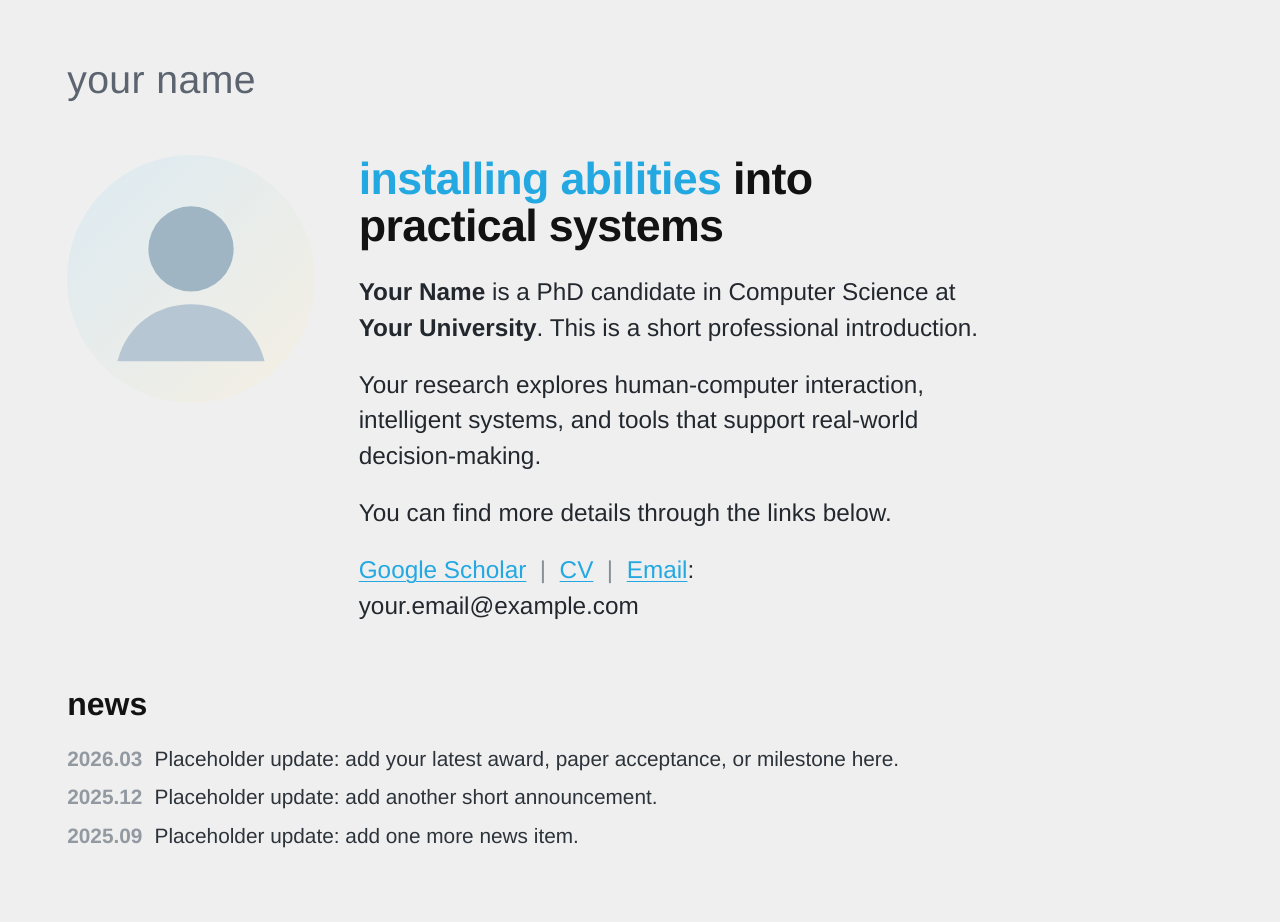
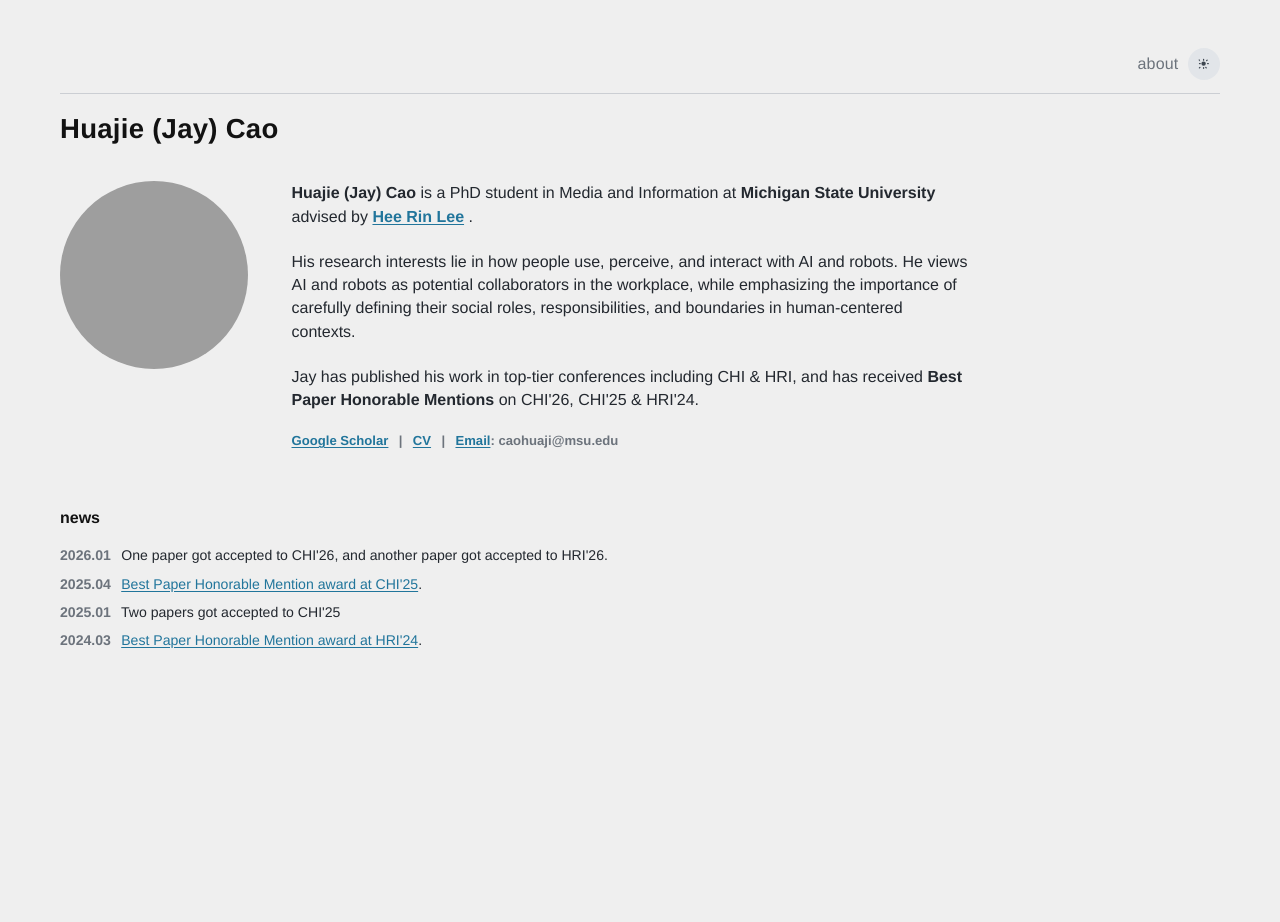
Before and after one commit to Jay990108/my-website, a Jekyll site: the page built from docs/editing-guide.md, in a window 1280 px wide. Built offline with Jekyll 4.4.1, drawn with Linux system fonts in a browser that asks for light colours; our own code applies the rules of GitHub Pages for plain Markdown files; after the commit the page ends 900 px from its top, so only the background shows below that; grey boxes are pictures that could not be loaded.

Commit message:
Update website content and styling

````diff
--- a/_data/site.yml
+++ b/_data/site.yml
@@ -1,31 +1,34 @@
-name: Your Name
-photo: /assets/images/profile-placeholder.svg
-intro_title_highlight: installing abilities
-intro_title_rest: into practical systems
+name: Huajie (Jay) Cao
+photo: /assets/images/profile.jpg
+
 
 intro_paragraphs:
-  - "<strong>Your Name</strong> is a PhD candidate in Computer Science at <strong>Your University</strong>. This is a short professional introduction."
-  - "Your research explores human-computer interaction, intelligent systems, and tools that support real-world decision-making."
-  - "You can find more details through the links below."
+  - "<strong>Huajie (Jay) Cao</strong> is a PhD student in Media and Information at <strong>Michigan State University</strong> advised by <a href='https://www.heerinlee.com/' target='_blank' rel='noopener noreferrer'><span class='hl'>Hee Rin Lee</span></a>
+."
+  - "His research interests lie in how people use, perceive, and interact with AI and robots. He views AI and robots as potential collaborators in the workplace, while emphasizing the importance of carefully defining their social roles, responsibilities, and boundaries in human-centered contexts."
+  - "Jay has published his work in top-tier conferences including CHI & HRI, and has received <strong>Best Paper Honorable Mentions</strong> on CHI'26, CHI'25 & HRI'24."
 
 links:
-  scholar:
-    label: Google Scholar
-    url: "https://scholar.google.com/"
   cv:
     label: CV
     url: "/assets/files/cv.pdf"
+  scholar:
+    label: Google Scholar
+    url: "https://scholar.google.com/citations?hl=zh-CN&user=4mBlvCcAAAAJ"
+
   email:
     label: Email
-    url: "mailto:your.email@example.com"
-    text: "your.email@example.com"
+    url: "mailto:caohuaji@msu.edu"
+    text: "caohuaji@msu.edu"
 
 news:
   title: news
   items:
-    - date: "2026.03"
-      text: "Placeholder update: add your latest award, paper acceptance, or milestone here."
-    - date: "2025.12"
-      text: "Placeholder update: add another short announcement."
-    - date: "2025.09"
-      text: "Placeholder update: add one more news item."
+    - date: "2026.01"
+      text: "One paper got accepted to CHI'26, and another paper got accepted to HRI'26."
+    - date: "2025.04"
+      text: "<a href='https://dl.acm.org/doi/full/10.1145/3706598.3713254' target='_blank' rel='noopener noreferrer'>Best Paper Honorable Mention award at CHI'25</a>."
+    - date: "2025.01"
+      text: "Two papers got accepted to CHI'25"
+    - date: "2024.03"
+      text: "<a href='https://dl.acm.org/doi/abs/10.1145/3610977.3634967' target='_blank' rel='noopener noreferrer'>Best Paper Honorable Mention award at HRI'24</a>."
--- a/_layouts/default.html
+++ b/_layouts/default.html
@@ -6,10 +6,23 @@
     <title>{{ site.data.site.name }} | {{ page.title }}</title>
     <meta name="description" content="{{ site.description }}">
     <link rel="stylesheet" href="{{ '/assets/css/style.css' | relative_url }}">
+    <script defer src="{{ '/assets/js/theme-toggle.js' | relative_url }}"></script>
   </head>
   <body>
     <main class="page">
+      <div class="top-row">
+        <div class="top-controls">
+          <p class="section-label">about</p>
+          <button class="theme-toggle" type="button" aria-label="Toggle color theme" title="Toggle color theme">
+            <svg class="theme-icon" viewBox="0 0 24 24" aria-hidden="true">
+              <path></path>
+            </svg>
+          </button>
+        </div>
+      </div>
+
       <header class="site-header">
+        <div class="name-rule"></div>
         <h1>{{ site.data.site.name }}</h1>
       </header>
 
@@ -19,10 +32,12 @@
         </div>
 
         <div class="hero-content">
-          <h2>
-            <span class="accent">{{ site.data.site.intro_title_highlight }}</span>
-            {{ site.data.site.intro_title_rest }}
-          </h2>
+          {% if site.data.site.intro_title_highlight or site.data.site.intro_title_rest %}
+            <h2>
+              <span class="accent">{{ site.data.site.intro_title_highlight }}</span>
+              {{ site.data.site.intro_title_rest }}
+            </h2>
+          {% endif %}
 
           {% for paragraph in site.data.site.intro_paragraphs %}
             <p>{{ paragraph }}</p>
@@ -41,14 +56,29 @@
 
       <section class="news" aria-label="News">
         <h3>{{ site.data.site.news.title }}</h3>
+        {% assign sorted_news = site.data.site.news.items | sort: "date" | reverse %}
         <ul class="news-list">
-          {% for item in site.data.site.news.items %}
+          {% for item in sorted_news limit: 5 %}
             <li>
               <span class="news-date">{{ item.date }}</span>
               <span class="news-text">{{ item.text }}</span>
             </li>
           {% endfor %}
         </ul>
+
+        {% if sorted_news.size > 5 %}
+          <details class="news-more">
+            <summary>View all news</summary>
+            <ul class="news-list news-list-all">
+              {% for item in sorted_news offset: 5 %}
+                <li>
+                  <span class="news-date">{{ item.date }}</span>
+                  <span class="news-text">{{ item.text }}</span>
+                </li>
+              {% endfor %}
+            </ul>
+          </details>
+        {% endif %}
       </section>
     </main>
   </body>
--- a/assets/css/style.scss
+++ b/assets/css/style.scss
@@ -4,10 +4,27 @@
 :root {
   --bg: #efefef;
   --text: #121212;
+  --text-body: #23282f;
   --muted: #6c737c;
-  --accent: #23a8e1;
-  --accent-hover: #1678a4;
-  --max-width: 1320px;
+  --rule: #cbced3;
+  --toggle-bg: #e2e5e9;
+  --toggle-icon: #3e4650;
+  --accent: #21759b;
+  --accent-hover: #21759b;
+  --max-width: 1500px;
+  --content-width: 1160px;
+}
+
+[data-theme="dark"] {
+  --bg: #14181d;
+  --text: #e6ecf2;
+  --text-body: #d7dee6;
+  --muted: #9aa5b1;
+  --rule: #3a4652;
+  --toggle-bg: #232c35;
+  --toggle-icon: #e6ecf2;
+  --accent: #21759b;
+  --accent-hover: #21759b;
 }
 
 * {
@@ -25,28 +42,91 @@ body {
 .page {
   max-width: var(--max-width);
   margin: 0 auto;
-  padding: 3.2rem 4.2rem 4rem;
+  padding: 3rem 2.8rem 3.8rem;
+}
+
+.top-row {
+  display: flex;
+  align-items: center;
+  justify-content: flex-end;
+  max-width: var(--content-width);
+  margin-left: auto;
+  margin-right: auto;
+  margin-bottom: 0.8rem;
+}
+
+.top-controls {
+  display: inline-flex;
+  align-items: center;
+  gap: 0.6rem;
+}
+
+.section-label {
+  margin: 0;
+  color: var(--muted);
+  font-size: clamp(1rem, 0.9vw, 1.12rem);
+  font-weight: 400;
+  letter-spacing: 0.01em;
+}
+
+.theme-toggle {
+  width: 2rem;
+  height: 2rem;
+  padding: 0;
+  border: 0;
+  border-radius: 999px;
+  background: var(--toggle-bg);
+  display: inline-flex;
+  align-items: center;
+  justify-content: center;
+  cursor: pointer;
+  transition: transform 120ms ease;
+}
+
+.theme-toggle:hover {
+  transform: translateY(-1px);
+}
+
+.theme-icon {
+  width: 0.95rem;
+  height: 0.95rem;
+  fill: var(--toggle-icon);
+}
+
+.name-rule {
+  width: 100%;
+  height: 1px;
+  background: var(--rule);
+  margin-bottom: 0.9rem;
 }
 
 .site-header h1 {
-  margin: 0 0 2.8rem;
-  font-size: clamp(2.45rem, 2.45vw, 3.1rem);
-  font-weight: 500;
+  margin: 0 0 2rem;
+  font-size: clamp(1.72rem, 1.72vw, 2.2rem);
+  font-weight: 700;
   letter-spacing: 0.01em;
-  text-transform: lowercase;
-  color: #5c6470;
+  color: var(--text);
+}
+
+.site-header {
+  max-width: var(--content-width);
+  margin-left: auto;
+  margin-right: auto;
 }
 
 .hero {
   display: grid;
-  grid-template-columns: minmax(180px, 248px) minmax(0, 1fr);
+  grid-template-columns: minmax(140px, 188px) minmax(0, 1fr);
   gap: clamp(2rem, 3.4vw, 4.2rem);
   align-items: start;
+  max-width: var(--content-width);
+  margin-left: auto;
+  margin-right: auto;
 }
 
 .hero-photo img {
   width: 100%;
-  max-width: 248px;
+  max-width: 188px;
   aspect-ratio: 1 / 1;
   object-fit: cover;
   border-radius: 50%;
@@ -55,8 +135,8 @@ body {
 
 .hero-content h2 {
   margin: 0 0 1.6rem;
-  max-width: 24ch;
-  font-size: clamp(2.3rem, 3.5vw, 4.2rem);
+  max-width: 28ch;
+  font-size: clamp(1.62rem, 2.2vw, 2.72rem);
   font-weight: 700;
   line-height: 1.05;
   letter-spacing: -0.015em;
@@ -68,9 +148,9 @@ body {
 
 .hero-content p {
   margin: 0 0 1.35rem;
-  max-width: 46ch;
-  font-size: clamp(1.52rem, 1.34vw, 2rem);
-  color: #23282f;
+  max-width: 76ch;
+  font-size: clamp(1rem, 0.82vw, 1.18rem);
+  color: var(--text-body);
   line-height: 1.46;
 }
 
@@ -78,9 +158,11 @@ body {
   font-weight: 700;
 }
 
-.links-line {
+.hero-content p.links-line {
   margin-top: 0.9rem;
-  font-size: clamp(1.24rem, 1.08vw, 1.46rem);
+  font-size: 0.82rem !important;
+  line-height: 1.25 !important;
+  font-weight: 700 !important;
   color: var(--muted);
 }
 
@@ -95,19 +177,32 @@ a:hover {
   color: var(--accent-hover);
 }
 
+.hero-content .hl {
+  color: var(--accent);
+  font-weight: 700;
+}
+
+.hero-content .mark {
+  background: rgba(33, 117, 155, 0.14);
+  padding: 0 0.2em;
+  border-radius: 0.2em;
+}
+
 .sep {
   margin: 0 0.42rem;
-  color: #888f97;
+  color: var(--muted);
 }
 
 .news {
   margin-top: 2.2rem;
-  max-width: 62rem;
+  max-width: var(--content-width);
+  margin-left: auto;
+  margin-right: auto;
 }
 
 .news h3 {
   margin: 0 0 0.95rem;
-  font-size: clamp(2rem, 2.2vw, 2.7rem);
+  font-size: clamp(1rem, 0.82vw, 1.18rem);
   font-weight: 700;
   text-transform: lowercase;
 }
@@ -120,20 +215,41 @@ a:hover {
 
 .news-list li {
   margin: 0 0 0.45rem;
-  font-size: clamp(1.3rem, 1.08vw, 1.48rem);
+  font-size: clamp(0.88rem, 0.72vw, 1.02rem);
   line-height: 1.5;
-  color: #2d333a;
+  color: var(--text-body);
 }
 
 .news-date {
-  color: #9299a1;
+  color: var(--muted);
   font-weight: 700;
   margin-right: 0.4rem;
 }
 
+.news-more {
+  margin-top: 0.55rem;
+}
+
+.news-more summary {
+  width: fit-content;
+  cursor: pointer;
+  color: var(--accent);
+  font-size: clamp(0.84rem, 0.72vw, 0.92rem);
+  text-decoration: underline;
+  text-underline-offset: 0.16em;
+}
+
+.news-list-all {
+  margin-top: 0.45rem;
+}
+
 @media (max-width: 900px) {
   .page {
-    padding: 2rem 1.15rem 2.8rem;
+    padding: 1.8rem 1.1rem 2.6rem;
+  }
+
+  .top-row {
+    margin-bottom: 0.65rem;
   }
 
   .site-header h1 {
@@ -146,7 +262,7 @@ a:hover {
   }
 
   .hero-photo img {
-    max-width: 176px;
+    max-width: 150px;
   }
 
   .hero-content h2 {
--- /dev/null
+++ b/assets/js/theme-toggle.js
@@ -0,0 +1,52 @@
+(() => {
+  const root = document.documentElement;
+  const storageKey = "theme";
+  const sunPath =
+    "M12 4.5a1 1 0 0 1 1 1v1.1a1 1 0 1 1-2 0V5.5a1 1 0 0 1 1-1Zm0 11a3.5 3.5 0 1 0 0-7a3.5 3.5 0 0 0 0 7Zm6.36-2.5a1 1 0 0 1 0-2h1.12a1 1 0 1 1 0 2h-1.12Zm-13.86-1a1 1 0 0 1 1-1h1.12a1 1 0 0 1 0 2H5.5a1 1 0 0 1-1-1Zm10.2 5.2a1 1 0 0 1 1.42 0l.8.8a1 1 0 0 1-1.42 1.42l-.8-.8a1 1 0 0 1 0-1.42Zm-7.78 0a1 1 0 0 1 0 1.42l-.8.8A1 1 0 1 1 4.72 18l.8-.8a1 1 0 0 1 1.42 0Zm9.2-9.2a1 1 0 0 1 0-1.42l.8-.8a1 1 0 0 1 1.42 1.42l-.8.8a1 1 0 0 1-1.42 0Zm-9.2 0a1 1 0 0 1-1.42 0l-.8-.8A1 1 0 0 1 5.1 5.3l.8.8a1 1 0 0 1 0 1.42ZM12 17.4a1 1 0 0 1 1 1v1.1a1 1 0 1 1-2 0v-1.1a1 1 0 0 1 1-1Z";
+  const moonPath = "M12 3.5a8.5 8.5 0 1 0 8.5 8.5A8.5 8.5 0 0 1 12 3.5Z";
+
+  const syncToggleUI = () => {
+    const btn = document.querySelector(".theme-toggle");
+    if (!btn) return;
+    const path = btn.querySelector(".theme-icon path");
+    const isDark = root.getAttribute("data-theme") === "dark";
+
+    if (isDark) {
+      if (path) path.setAttribute("d", moonPath);
+    } else {
+      if (path) path.setAttribute("d", sunPath);
+    }
+  };
+
+  const applyTheme = (theme) => {
+    if (theme === "dark") {
+      root.setAttribute("data-theme", "dark");
+    } else {
+      root.removeAttribute("data-theme");
+    }
+    syncToggleUI();
+  };
+
+  const stored = localStorage.getItem(storageKey);
+  applyTheme(stored === "dark" ? "dark" : "light");
+
+  const bindToggle = () => {
+    const btn = document.querySelector(".theme-toggle");
+    if (!btn) return;
+
+    btn.addEventListener("click", () => {
+      const isDark = root.getAttribute("data-theme") === "dark";
+      const nextTheme = isDark ? "light" : "dark";
+      applyTheme(nextTheme);
+      localStorage.setItem(storageKey, nextTheme);
+    });
+
+    syncToggleUI();
+  };
+
+  if (document.readyState === "loading") {
+    document.addEventListener("DOMContentLoaded", bindToggle);
+  } else {
+    bindToggle();
+  }
+})();
--- a/docs/editing-guide.md
+++ b/docs/editing-guide.md
@@ -3,6 +3,8 @@
 ## Primary File For Content
 
 Edit `_data/site.yml`.
+
+Important: text in `intro_paragraphs` and `news.items[].text` supports inline HTML, so you can add links and highlight styles directly.
 
 ### Fields you will edit most
 
@@ -15,6 +17,9 @@ Edit `_data/site.yml`.
 - `links.email.url`: email link (`mailto:you@example.com`)
 - `links.email.text`: plain email text shown on page
 - `news.items`: list of news rows shown under the intro block
+  - News is automatically sorted by `date` (latest first) on the homepage.
+  - Homepage shows up to 5 latest items; extra items appear under `View all news`.
+  - Use date format `YYYY.MM` (for example `2026.01`) to keep sorting correct.
 
 ## Profile Photo
 
@@ -48,3 +53,22 @@ Edit `assets/css/style.scss` variables at the top:
 - Links line rendering order
 
 Keep this file mostly unchanged unless you want structural redesign.
+
+## Add Hyperlinks And Highlight Text
+
+Edit `_data/site.yml` and use HTML inside quotes.
+
+Example for intro paragraphs:
+
+```yml
+intro_paragraphs:
+  - "<strong>Your Name</strong> works on <span class='hl'>human-AI interaction</span> and interactive systems."
+  - "Read my publications on <a href='https://scholar.google.com/' target='_blank' rel='noopener noreferrer'>Google Scholar</a>."
+  - "This sentence has a <span class='mark'>soft highlight background</span>."
+```
+
+Available inline styles:
+- `<strong>text</strong>`: bold
+- `<a href='URL'>text</a>`: hyperlink
+- `<span class='hl'>text</span>`: blue emphasis
+- `<span class='mark'>text</span>`: subtle highlighted background
````
Also changed, not shown: Gemfile.lock (added), 1 other file.
